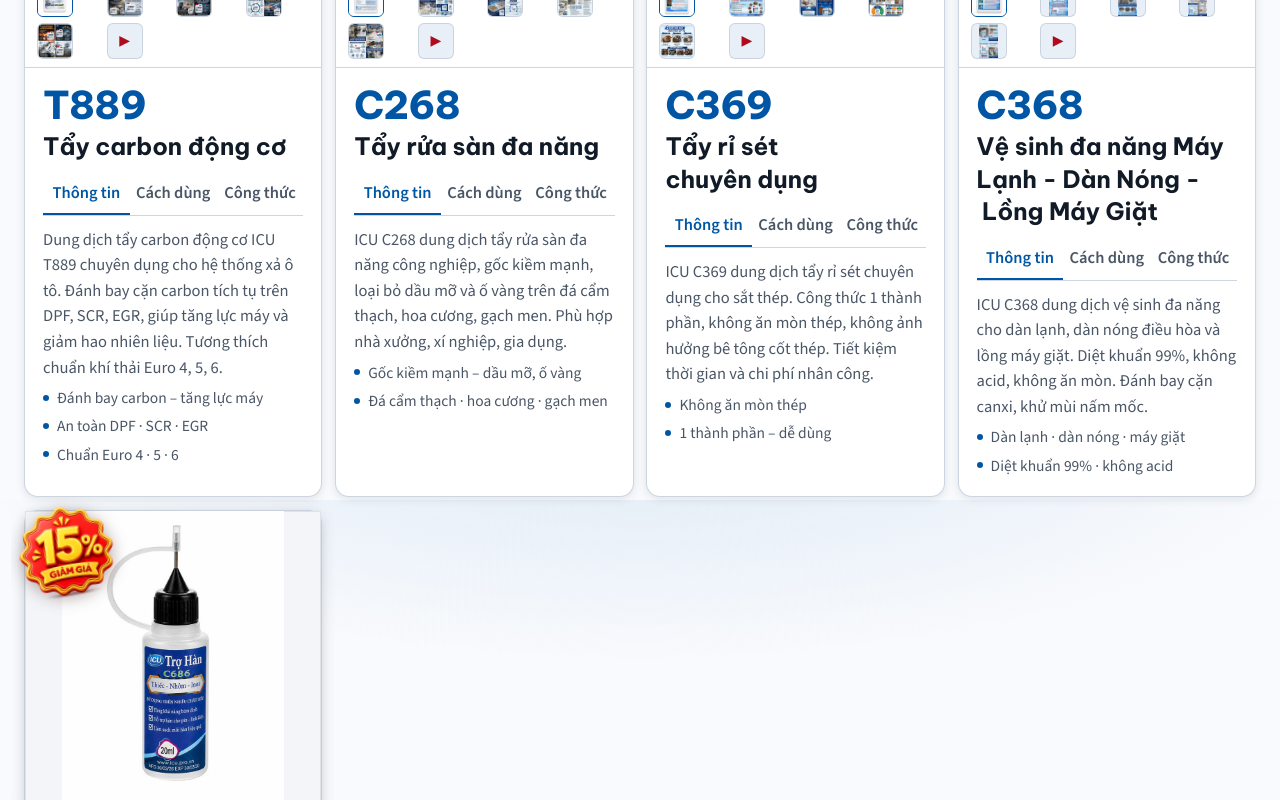
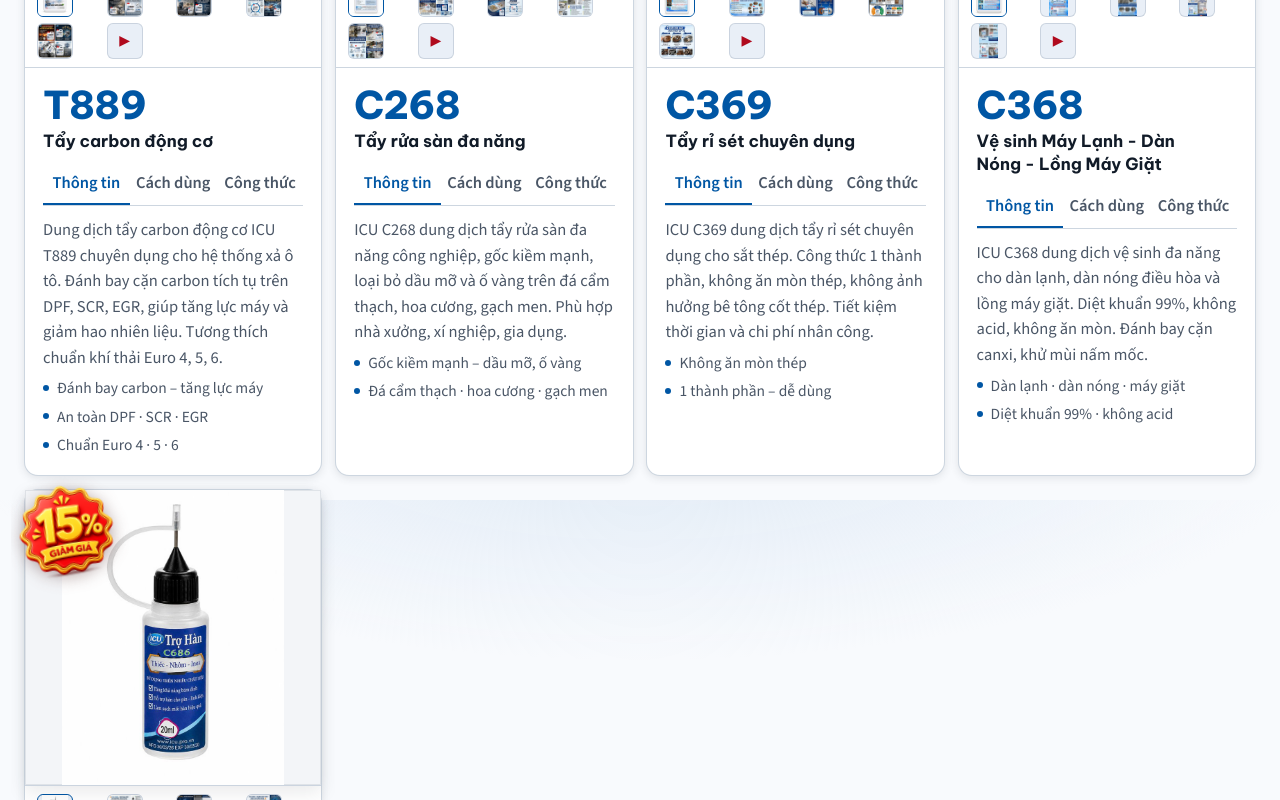
Before and after one commit to DavidThoai/icu-pro-vn, a React (Vite) app: page / in a window 1280 px wide. Shown: the part 1100-1900 px from the top of the page. Built offline with nearby package versions, Linux system fonts and the light colour scheme.

Commit message:
C368 doi ten Ve sinh May Lanh - Dan Nong - Long May Giat, thu nho chu 30%, mo rong card

```diff
--- a/src/components/formula.jsx
+++ b/src/components/formula.jsx
@@ -30,7 +30,7 @@
         ingredients: 'Acid phosphoric, chất ức chế ăn mòn hữu cơ, chất thấm ướt, nước tinh khiết.',
       },
       {
-        name: 'C368 — Vệ sinh đa năng Máy Lạnh - Dàn Nóng - Lồng Máy Giặt',
+        name: 'C368 — Vệ sinh Máy Lạnh - Dàn Nóng - Lồng Máy Giặt',
         who: 'C368',
         desc: 'Dung dịch gốc kiềm cao, không acid, an toàn cho nhôm và đồng. Kết hợp chất diệt khuẩn (quaternary ammonium compound) diệt 99% vi khuẩn, nấm mốc. Đánh bay cặn canxi (limescale) trên dàn lạnh, dàn nóng. Khử mùi nấm mốc bằng enzym phân giải.',
         ph: 'pH 10.5–11.5',
--- a/src/components/products.jsx
+++ b/src/components/products.jsx
@@ -114,7 +114,7 @@
         formula: 'Công thức 1 thành phần, phản ứng nhanh với oxide sắt, không gây ăn mòn thép.',
       },
       {
-        img: c368, alt: 'ICU C368 vệ sinh đa năng dàn lạnh máy giặt', code: 'C368', name: 'Vệ sinh đa năng Máy Lạnh - Dàn Nóng - Lồng Máy Giặt',
+        img: c368, alt: 'ICU C368 vệ sinh đa năng dàn lạnh máy giặt', code: 'C368', name: 'Vệ sinh Máy Lạnh - Dàn Nóng - Lồng Máy Giặt',
         gallery: [c368_1, c368_2, c368_3, c368_4],
         video: c368Video,
         seo: 'ICU C368 dung dịch vệ sinh đa năng cho dàn lạnh, dàn nóng điều hòa và lồng máy giặt. Diệt khuẩn 99%, không acid, không ăn mòn. Đánh bay cặn canxi, khử mùi nấm mốc.',
--- a/src/styles.css
+++ b/src/styles.css
@@ -529,7 +529,7 @@
 
 .product-grid {
   display: grid;
-  grid-template-columns: repeat(auto-fill, minmax(240px, 1fr));
+  grid-template-columns: repeat(auto-fill, minmax(275px, 1fr));
   gap: clamp(10px, 1vw, 14px);
 }
 
@@ -781,7 +781,7 @@
 
  .product h4 {
   margin: 0;
-  font-size: 1.5rem;
+  font-size: 1.05rem;
   font-weight: 700;
   line-height: 1.35;
   color: var(--on-dark);
@@ -1513,7 +1513,7 @@
     font-size: 1rem;
   }
   .product h4 {
-    font-size: 1.15rem;
+    font-size: 0.9rem;
     line-height: 1.35;
   }
   .product .claims li {
```
